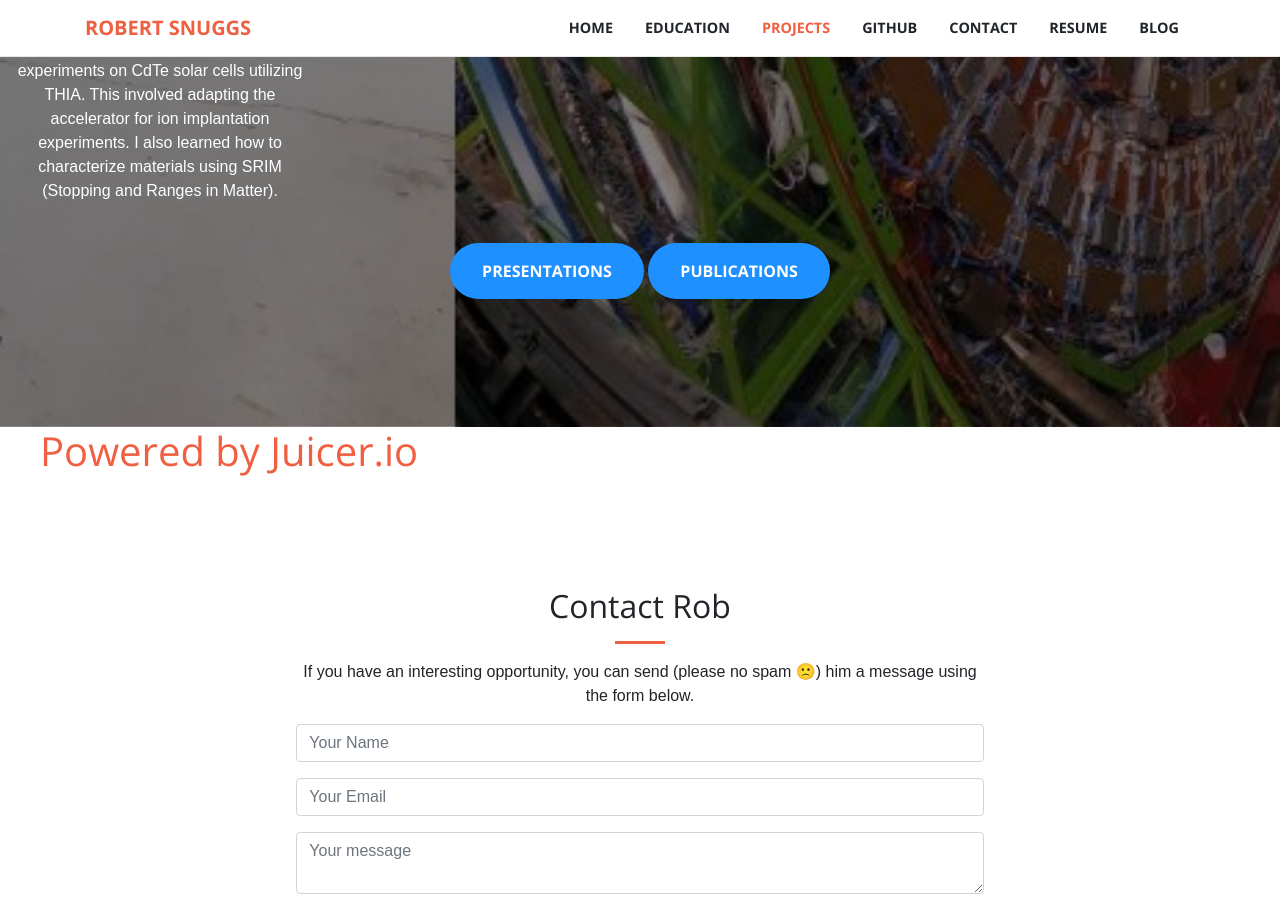
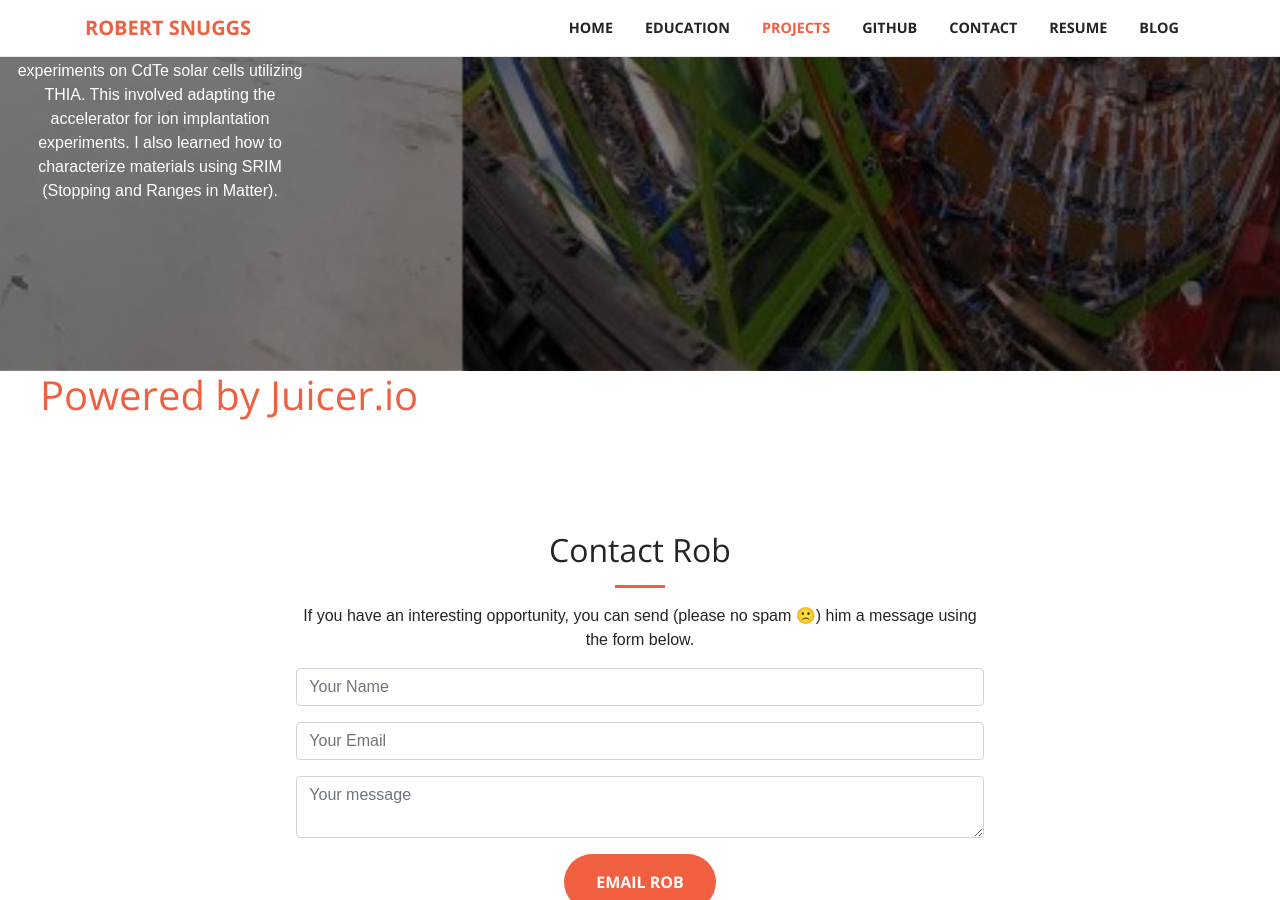
Before and after one commit to madscientoast/madscientoast.github.io, a Jekyll site: the page index.html, which Jekyll copies as it is, in a window 1280 px wide and 900 px high, scrolled down 2729 px. Built offline with Jekyll 4.4.1, drawn with Linux system fonts in a browser that asks for light colours; nearby versions of some CDN libraries; a script that is not in the unit is left out.

Commit message:
Update index.html

```diff
--- a/index.html
+++ b/index.html
@@ -256,20 +256,13 @@
         <div class="col-lg-3 col-md-6 col-sm-6 text-center mb-4">
           <h3 class="text-white">CERN(CMS)</h3>
 	  <h2 class="text-white">Search for new particles with four resolved photons in the final state</h2>
-		<p>This is a Beyond the Standard Model (BSM) search for new Higgs-like particles (Xaa), inspired by a 2HDM+S model. This follows a standard CMS search strategy, utlizing a Boosted Decision Tree for selections and using ML for background estimation. Planned to become a Run2 + Run3 analysis.</p>
+		<p>This is a Beyond the Standard Model (BSM) search for new Higgs-like particles (Xaa), inspired by a 2HDM+S model.
+			This follows a standard CMS search strategy, utlizing a Boosted Decision Tree for selections and using ML for background estimation.
+			Planned to become a Run2 + Run3 analysis.</p>
         </div>
 
-        <div class="col-lg-3 col-md-6 col-sm-6 text-center mb-4">
-
-        </div>
       </div>
 
-      <div class="row">
-        <div class="col-lg-12 col-md-12 col-sm-12 text-center">
-          <a class="btn btn-light btn-xl js-scroll-trigger" href="#" style="background-color:DodgerBlue;color:white;">Presentations</a>
-		  <a class="btn btn-light btn-xl js-scroll trigger" href="#" style="background-color:DodgerBlue;color:white;">Publications</a>
-        </div>
-      </div>
     </div>
 <!--/div-->
 </section>
```
